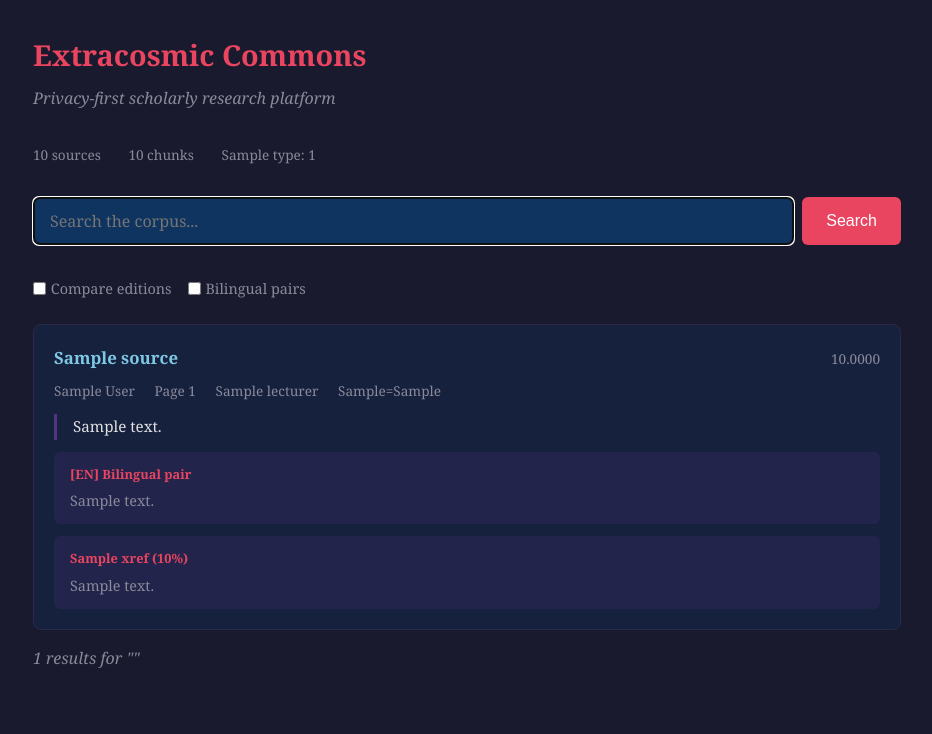
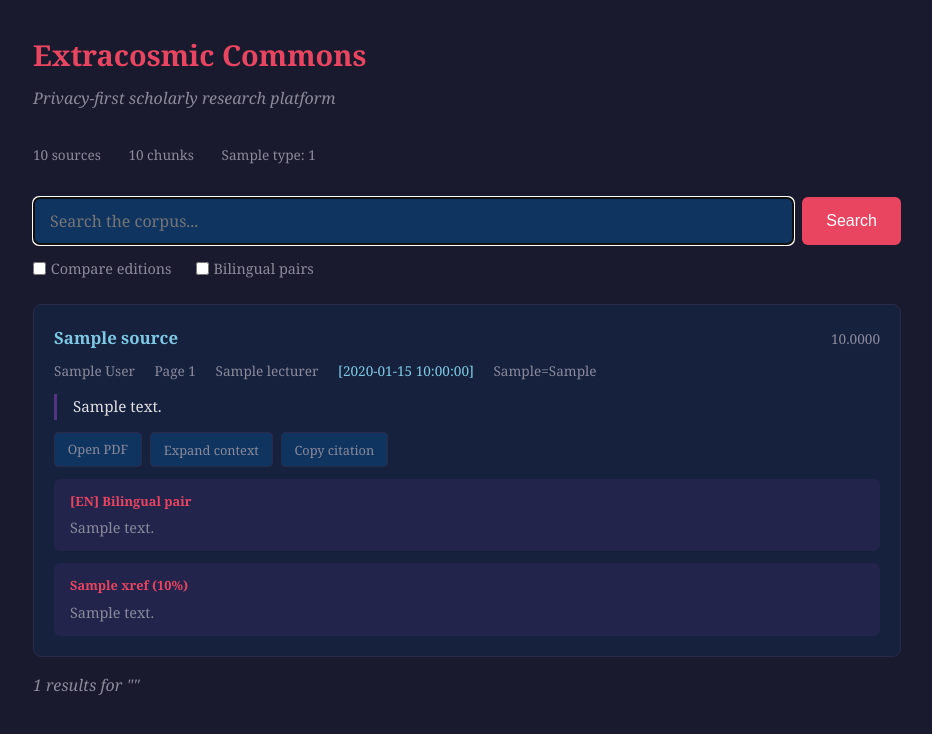
Before and after one commit to avophile/extracosmic-commons, a FastAPI app: template src/extracosmic_commons/web/templates/search.html in a window 1280 px wide. Shown: the top 734 px of the page, without its empty margins (173-1105 px from the left). Run offline with FastAPI, Linux system fonts and the light colour scheme; the template is opened without the code that fills it: most values are stand-ins (such as "Sample title", 1, 10 or a date in 2020).

Commit message:
Fix search form, add result actions (open PDF, expand context, copy citation)
- Move checkboxes inside <form> so compare/bilingual flags submit correctly
- Add /api/context/{chunk_id} endpoint: returns 3 chunks before + after
- Add result action buttons: Open PDF, Expand context, Copy citation
- Pass citation data to template as JSON for clipboard copy
- Citation includes Chicago format + page number + excerpt text
- Expand context shows surrounding chunks with matched chunk highlighted

```diff
--- a/src/extracosmic_commons/web/app.py
+++ b/src/extracosmic_commons/web/app.py
@@ -6,6 +6,7 @@
 
 from __future__ import annotations
 
+import json
 import os
 from pathlib import Path
 
@@ -15,7 +16,6 @@
 
 app = FastAPI(title="Extracosmic Commons", version="0.2.0")
 
-# Templates directory
 _TEMPLATE_DIR = Path(__file__).parent / "templates"
 templates = Jinja2Templates(directory=str(_TEMPLATE_DIR))
 
@@ -42,6 +42,14 @@
     return db, engine
 
 
+def _format_citation(source) -> str:
+    """Generate a Chicago citation for a source."""
+    from ..citations import CitationFormatter
+
+    formatter = CitationFormatter()
+    return formatter.chicago(source)
+
+
 @app.get("/", response_class=HTMLResponse)
 async def home(request: Request):
     """Search form and corpus stats."""
@@ -52,6 +60,10 @@
         "stats": stats,
         "results": None,
         "query": "",
+        "compare": False,
+        "bilingual": False,
+        "result_data_json": "[]",
+        "citations": [],
     })
 
 
@@ -68,11 +80,14 @@
 ):
     """Search results page."""
     if not q.strip():
-        return templates.TemplateResponse("search.html", {
-            "request": request,
+        return templates.TemplateResponse(request, "search.html", {
             "stats": None,
             "results": None,
             "query": "",
+            "compare": False,
+            "bilingual": False,
+            "result_data_json": "[]",
+            "citations": [],
         })
 
     db, engine = _get_components()
@@ -89,6 +104,21 @@
         q, top_k=k, bilingual=bilingual, compare=compare, **filters
     )
 
+    # Build citation and data for each result (for JS clipboard/context)
+    citations = []
+    result_data = []
+    for r in results:
+        cite = _format_citation(r.source)
+        citations.append(cite)
+        result_data.append({
+            "chunk_id": r.chunk.id,
+            "text": r.chunk.text,
+            "citation": cite,
+            "pdf_page": r.chunk.pdf_page,
+            "source_path": r.source.source_path,
+            "source_title": r.source.title,
+        })
+
     db.close()
 
     return templates.TemplateResponse(request, "search.html", {
@@ -97,7 +127,49 @@
         "query": q,
         "compare": compare,
         "bilingual": bilingual,
+        "result_data_json": json.dumps(result_data),
+        "citations": citations,
     })
+
+
+@app.get("/api/context/{chunk_id}")
+async def api_context(chunk_id: str):
+    """Get surrounding context for a chunk (before + current + after)."""
+    db, _ = _get_components()
+
+    # Find the chunk
+    chunks = db.get_chunks_by_ids([chunk_id])
+    if not chunks:
+        db.close()
+        return {"error": "Chunk not found"}
+
+    chunk = chunks[0]
+
+    # Get all chunks from the same source, sorted by position
+    source_chunks = db.get_chunks_by_source(chunk.source_id)
+    source_chunks.sort(key=lambda c: (c.pdf_page or 0, c.paragraph_index or 0))
+
+    # Find this chunk's position
+    idx = None
+    for i, c in enumerate(source_chunks):
+        if c.id == chunk_id:
+            idx = i
+            break
+
+    if idx is None:
+        db.close()
+        return {"before": [], "current": chunk.text, "after": []}
+
+    # Get 3 chunks before and 3 after
+    before = [c.text for c in source_chunks[max(0, idx - 3):idx]]
+    after = [c.text for c in source_chunks[idx + 1:idx + 4]]
+
+    db.close()
+    return {
+        "before": before,
+        "current": chunk.text,
+        "after": after,
+    }
 
 
 @app.get("/api/search")
@@ -110,17 +182,19 @@
     """JSON API for search."""
     db, engine = _get_components()
     results = engine.search(q, top_k=k, bilingual=bilingual, compare=compare)
-    db.close()
 
-    return [
-        {
+    output = []
+    for r in results:
+        output.append({
             "score": r.score,
+            "chunk_id": r.chunk.id,
             "text": r.chunk.text[:500],
             "source_title": r.source.title,
             "author": r.source.author,
             "structural_ref": r.chunk.structural_ref,
             "pdf_page": r.chunk.pdf_page,
             "lecturer": r.chunk.lecturer,
+            "citation": _format_citation(r.source),
             "cross_translations": [
                 {
                     "edition": xref.edition_label,
@@ -129,9 +203,10 @@
                 }
                 for xref in (r.cross_translations or [])
             ] if r.cross_translations else None,
-        }
-        for r in results
-    ]
+        })
+
+    db.close()
+    return output
 
 
 @app.get("/api/stats")
--- a/src/extracosmic_commons/web/templates/search.html
+++ b/src/extracosmic_commons/web/templates/search.html
@@ -9,12 +9,14 @@
             --bg: #1a1a2e;
             --bg-card: #16213e;
             --bg-input: #0f3460;
+            --bg-hover: #1a2a4e;
             --text: #e0e0e0;
             --text-muted: #8a8a9a;
             --accent: #e94560;
             --accent2: #533483;
             --border: #2a2a4a;
             --link: #7ec8e3;
+            --success: #4ade80;
         }
         * { box-sizing: border-box; margin: 0; padding: 0; }
         body {
@@ -26,122 +28,99 @@
             margin: 0 auto;
             padding: 2rem 1rem;
         }
-        h1 {
-            font-size: 1.8rem;
-            margin-bottom: 0.5rem;
-            color: var(--accent);
+        h1 { font-size: 1.8rem; margin-bottom: 0.5rem; color: var(--accent); }
+        .subtitle { color: var(--text-muted); margin-bottom: 2rem; font-style: italic; }
+
+        /* Search form */
+        .search-form { margin-bottom: 1.5rem; }
+        .search-row { display: flex; gap: 0.5rem; margin-bottom: 0.75rem; }
+        .search-row input[type="text"] {
+            flex: 1; padding: 0.75rem 1rem;
+            background: var(--bg-input); color: var(--text);
+            border: 1px solid var(--border); border-radius: 6px;
+            font-size: 1rem; font-family: inherit;
         }
-        .subtitle {
-            color: var(--text-muted);
-            margin-bottom: 2rem;
-            font-style: italic;
+        .search-row button {
+            padding: 0.75rem 1.5rem; background: var(--accent); color: white;
+            border: none; border-radius: 6px; cursor: pointer; font-size: 1rem;
         }
-        .search-form {
-            display: flex;
-            gap: 0.5rem;
-            margin-bottom: 2rem;
+        .search-row button:hover { opacity: 0.9; }
+        .options { display: flex; gap: 1.5rem; flex-wrap: wrap; }
+        .options label {
+            color: var(--text-muted); font-size: 0.9rem;
+            display: flex; align-items: center; gap: 0.3rem; cursor: pointer;
         }
-        .search-form input[type="text"] {
-            flex: 1;
-            padding: 0.75rem 1rem;
-            background: var(--bg-input);
-            color: var(--text);
-            border: 1px solid var(--border);
-            border-radius: 6px;
-            font-size: 1rem;
-            font-family: inherit;
-        }
-        .search-form button {
-            padding: 0.75rem 1.5rem;
-            background: var(--accent);
-            color: white;
-            border: none;
-            border-radius: 6px;
-            cursor: pointer;
-            font-size: 1rem;
-        }
-        .search-form button:hover { opacity: 0.9; }
-        .options {
-            display: flex;
-            gap: 1rem;
-            margin-bottom: 1.5rem;
-            flex-wrap: wrap;
-        }
-        .options label {
-            color: var(--text-muted);
-            font-size: 0.9rem;
-            display: flex;
-            align-items: center;
-            gap: 0.3rem;
-        }
+
+        /* Results */
         .result {
-            background: var(--bg-card);
-            border: 1px solid var(--border);
-            border-radius: 8px;
-            padding: 1.25rem;
-            margin-bottom: 1rem;
+            background: var(--bg-card); border: 1px solid var(--border);
+            border-radius: 8px; padding: 1.25rem; margin-bottom: 1rem;
         }
         .result-header {
-            display: flex;
-            justify-content: space-between;
-            align-items: baseline;
+            display: flex; justify-content: space-between; align-items: baseline;
             margin-bottom: 0.5rem;
         }
-        .result-title {
-            font-weight: bold;
-            color: var(--link);
-            font-size: 1.05rem;
-        }
-        .result-score {
-            color: var(--text-muted);
-            font-size: 0.85rem;
-        }
-        .result-meta {
-            color: var(--text-muted);
-            font-size: 0.85rem;
-            margin-bottom: 0.75rem;
-        }
+        .result-title { font-weight: bold; color: var(--link); font-size: 1.05rem; }
+        .result-score { color: var(--text-muted); font-size: 0.85rem; }
+        .result-meta { color: var(--text-muted); font-size: 0.85rem; margin-bottom: 0.75rem; }
         .result-meta span { margin-right: 1rem; }
         .result-text {
-            font-size: 0.95rem;
-            line-height: 1.7;
-            border-left: 3px solid var(--accent2);
-            padding-left: 1rem;
-            margin: 0.75rem 0;
+            font-size: 0.95rem; line-height: 1.7;
+            border-left: 3px solid var(--accent2); padding-left: 1rem; margin: 0.75rem 0;
         }
-        .result-cite {
-            font-size: 0.8rem;
-            color: var(--text-muted);
-            font-style: italic;
-            margin-top: 0.5rem;
+        .result-text.expanded { max-height: none; }
+
+        /* Action buttons */
+        .result-actions {
+            display: flex; gap: 0.5rem; margin-top: 0.75rem; flex-wrap: wrap;
         }
+        .result-actions button, .result-actions a {
+            padding: 0.4rem 0.8rem; font-size: 0.8rem;
+            background: var(--bg-input); color: var(--text-muted);
+            border: 1px solid var(--border); border-radius: 4px;
+            cursor: pointer; text-decoration: none; font-family: inherit;
+            transition: all 0.15s;
+        }
+        .result-actions button:hover, .result-actions a:hover {
+            background: var(--bg-hover); color: var(--text); border-color: var(--accent2);
+        }
+        .result-actions .copied {
+            background: var(--accent2); color: white; border-color: var(--accent2);
+        }
+
+        /* Expanded context */
+        .expanded-context {
+            display: none; margin-top: 0.75rem; padding: 1rem;
+            background: rgba(15, 52, 96, 0.3); border-radius: 6px;
+            font-size: 0.9rem; line-height: 1.7; color: var(--text-muted);
+        }
+        .expanded-context.visible { display: block; }
+        .expanded-context .highlight {
+            color: var(--text); background: rgba(233, 69, 96, 0.15);
+            padding: 0.1rem 0.2rem; border-radius: 2px;
+        }
+
+        /* Citation display */
+        .citation-box {
+            display: none; margin-top: 0.5rem; padding: 0.75rem 1rem;
+            background: rgba(83, 52, 131, 0.15); border-radius: 6px;
+            font-size: 0.85rem; font-style: italic; color: var(--text-muted);
+        }
+        .citation-box.visible { display: block; }
+
+        /* Cross-refs */
         .cross-ref {
-            background: rgba(83, 52, 131, 0.2);
-            border-radius: 6px;
-            padding: 0.75rem 1rem;
-            margin-top: 0.75rem;
+            background: rgba(83, 52, 131, 0.2); border-radius: 6px;
+            padding: 0.75rem 1rem; margin-top: 0.75rem;
         }
         .cross-ref-label {
-            font-size: 0.8rem;
-            color: var(--accent);
-            font-weight: bold;
-            margin-bottom: 0.3rem;
+            font-size: 0.8rem; color: var(--accent); font-weight: bold; margin-bottom: 0.3rem;
         }
-        .cross-ref-text {
-            font-size: 0.9rem;
-            color: var(--text-muted);
-        }
-        .stats {
-            color: var(--text-muted);
-            font-size: 0.85rem;
-            margin-bottom: 2rem;
-        }
+        .cross-ref-text { font-size: 0.9rem; color: var(--text-muted); }
+
+        .stats { color: var(--text-muted); font-size: 0.85rem; margin-bottom: 2rem; }
         .stats span { margin-right: 1.5rem; }
-        .result-count {
-            color: var(--text-muted);
-            margin-top: 1rem;
-            font-style: italic;
-        }
+        .result-count { color: var(--text-muted); margin-top: 1rem; font-style: italic; }
         a { color: var(--link); text-decoration: none; }
         a:hover { text-decoration: underline; }
     </style>
@@ -161,21 +140,22 @@
     {% endif %}
 
     <form class="search-form" action="/search" method="get">
-        <input type="text" name="q" value="{{ query }}" placeholder="Search the corpus..." autofocus>
-        <button type="submit">Search</button>
+        <div class="search-row">
+            <input type="text" name="q" value="{{ query }}" placeholder="Search the corpus..." autofocus>
+            <button type="submit">Search</button>
+        </div>
+        <div class="options">
+            <label><input type="checkbox" name="compare" value="true" {% if compare %}checked{% endif %}> Compare editions</label>
+            <label><input type="checkbox" name="bilingual" value="true" {% if bilingual %}checked{% endif %}> Bilingual pairs</label>
+        </div>
     </form>
-
-    <div class="options">
-        <label><input type="checkbox" name="compare" value="true" {% if compare %}checked{% endif %}> Compare editions</label>
-        <label><input type="checkbox" name="bilingual" value="true" {% if bilingual %}checked{% endif %}> Bilingual pairs</label>
-    </div>
 
     {% if results is not none %}
         {% if results|length == 0 %}
             <p class="result-count">No results found for "{{ query }}"</p>
         {% else %}
             {% for r in results %}
-            <div class="result">
+            <div class="result" id="result-{{ loop.index }}">
                 <div class="result-header">
                     <span class="result-title">{{ r.source.title }}</span>
                     <span class="result-score">{{ "%.4f"|format(r.score) }}</span>
@@ -184,13 +164,30 @@
                     {% if r.source.author %}<span>{{ r.source.author|join(', ') }}</span>{% endif %}
                     {% if r.chunk.pdf_page %}<span>Page {{ r.chunk.pdf_page }}</span>{% endif %}
                     {% if r.chunk.lecturer %}<span>{{ r.chunk.lecturer }}</span>{% endif %}
+                    {% if r.chunk.youtube_url %}<span><a href="{{ r.chunk.youtube_url }}" target="_blank">[{{ r.chunk.youtube_timestamp }}]</a></span>{% endif %}
                     {% if r.chunk.structural_ref %}
                         {% for k, v in r.chunk.structural_ref.items() if k not in ['canonical_section', 'canonical_para', 'alignment_confidence', 'para_group_index'] %}
                         <span>{{ k }}={{ v }}</span>
                         {% endfor %}
                     {% endif %}
                 </div>
-                <div class="result-text">{{ r.chunk.text[:500] }}{% if r.chunk.text|length > 500 %}...{% endif %}</div>
+                <div class="result-text" id="text-{{ loop.index }}">{{ r.chunk.text[:500] }}{% if r.chunk.text|length > 500 %}...{% endif %}</div>
+
+                <div class="result-actions">
+                    {% if r.source.source_path %}
+                    <a href="#" onclick="openPDF('{{ r.source.source_path }}', {{ r.chunk.pdf_page or 1 }}); return false;" title="Open source PDF">Open PDF</a>
+                    {% endif %}
+                    <button onclick="expandContext('{{ r.chunk.id }}', {{ loop.index }})" title="Show more surrounding text">Expand context</button>
+                    <button onclick="copyCitation({{ loop.index }})" title="Copy citation + excerpt to clipboard">Copy citation</button>
+                </div>
+
+                <div class="expanded-context" id="context-{{ loop.index }}">
+                    Loading...
+                </div>
+
+                <div class="citation-box" id="cite-{{ loop.index }}">
+                    {{ citations[loop.index0] if citations else '' }}
+                </div>
 
                 {% if r.paired_chunk %}
                 <div class="cross-ref">
@@ -212,5 +209,62 @@
             <p class="result-count">{{ results|length }} results for "{{ query }}"</p>
         {% endif %}
     {% endif %}
+
+    <script>
+    // Store full data for each result (passed from server)
+    const resultData = {{ result_data_json|safe if result_data_json else '[]' }};
+
+    function openPDF(path, page) {
+        // Open PDF in default viewer at the specified page
+        // For local files, we use a file:// URL
+        // macOS: open command handles page navigation for Preview.app
+        window.open('file://' + encodeURI(path), '_blank');
+    }
+
+    async function expandContext(chunkId, idx) {
+        const el = document.getElementById('context-' + idx);
+        if (el.classList.contains('visible')) {
+            el.classList.remove('visible');
+            return;
+        }
+        el.textContent = 'Loading context...';
+        el.classList.add('visible');
+
+        try {
+            const resp = await fetch('/api/context/' + chunkId);
+            if (resp.ok) {
+                const data = await resp.json();
+                el.innerHTML = data.before.map(t => '<p style="opacity:0.6">' + t + '</p>').join('')
+                    + '<p class="highlight">' + data.current + '</p>'
+                    + data.after.map(t => '<p style="opacity:0.6">' + t + '</p>').join('');
+            } else {
+                el.textContent = 'Could not load context.';
+            }
+        } catch(e) {
+            el.textContent = 'Error loading context.';
+        }
+    }
+
+    function copyCitation(idx) {
+        const data = resultData[idx - 1];
+        if (!data) return;
+
+        const citation = data.citation;
+        const excerpt = data.text.substring(0, 500);
+        const pageInfo = data.pdf_page ? ' (p.' + data.pdf_page + ')' : '';
+
+        const text = citation + pageInfo + '\n\n"' + excerpt + '"';
+
+        navigator.clipboard.writeText(text).then(() => {
+            const btn = event.target;
+            btn.textContent = 'Copied!';
+            btn.classList.add('copied');
+            setTimeout(() => {
+                btn.textContent = 'Copy citation';
+                btn.classList.remove('copied');
+            }, 2000);
+        });
+    }
+    </script>
 </body>
 </html>
```
